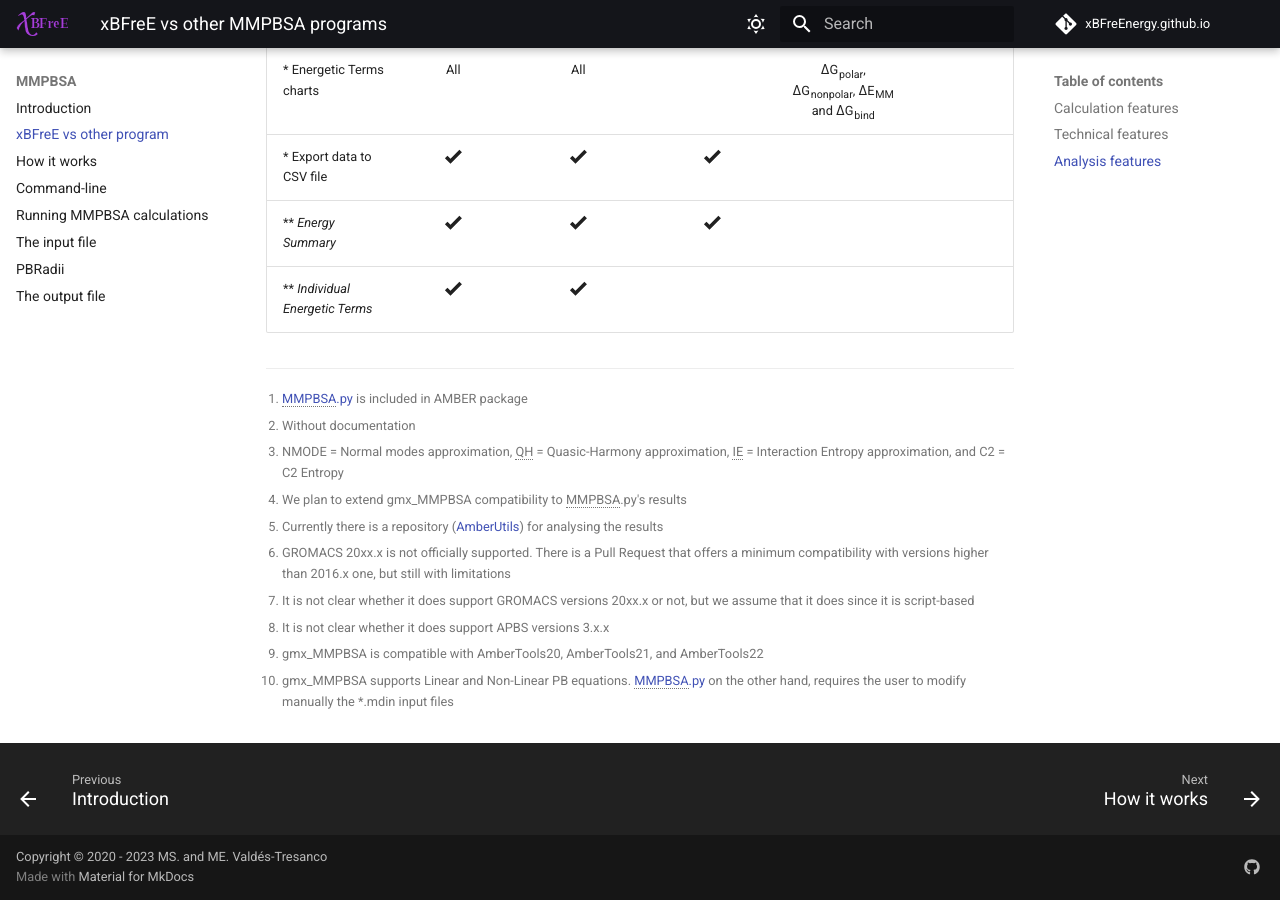
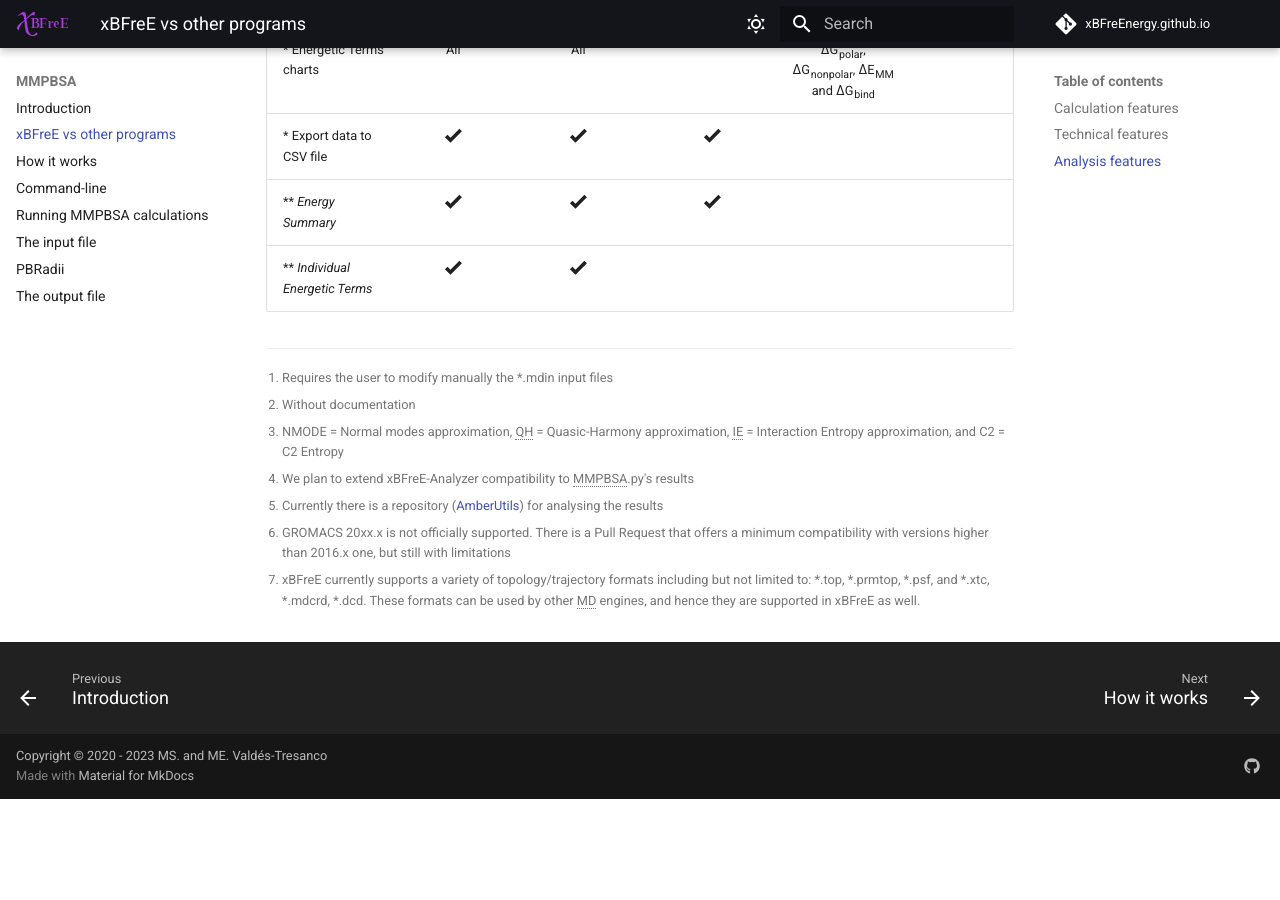
Before and after one commit to xBFreEnergy/xBFreE, an MkDocs documentation site: the page built from docs/mmpbsa/versus.md, in a window 1280 px wide and 900 px high, scrolled down 2379 px. Built offline with MkDocs 1.6.1 and Material for MkDocs 9.7.7, drawn with Linux system fonts in a browser that asks for light colours; the version menu is left out; after the commit the page ends 3178 px from its top, so only the background shows below that; some of the changed text lies outside the part shown.

Commit message:
polishing versus.md

```diff
--- a/docs/mmpbsa/versus.md
+++ b/docs/mmpbsa/versus.md
@@ -1,79 +1,76 @@
 ---
 template: main.html
-title: xBFreE vs other MMPBSA programs
+title: xBFreE vs other programs
 ---
 
-# Comparison of **xBFreE** vs other MMPBSA programs
+# Comparison of **xBFreE** vs other programs
 This comparison is based on the documentation of the different programs
 
+
 ### Calculation features
-| Feature                      |                **xBFreE**                 |              [gmx_MMPBSA][3]              |              MMPBSA.py [^1]               |                 [g_mmpbsa][1]                  |  CaFe   |
-|:-----------------------------|:-----------------------------------------:|:-----------------------------------------:|:-----------------------------------------:|:----------------------------------------------:|:-------:|
-| **Binding free energies**    |                 PB and GB                 |                 PB and GB                 |                 PB and GB                 |                       PB                       |   PB    |
-| * PB models                  |           Linear and Non-Linear           |           Linear and Non-Linear           |         Linear and Non-Linear[^0]         |                    pending                     | pending |
-| * GB models                  |          1, 2, 5, 7, 8 and NSR6           |          1, 2, 5, 7, 8 and NSR6           |             1, 2, 5, 7 and 8              |                                                |         |
-| **Stability**                | :material-check-bold:{.scale_icon_medium} | :material-check-bold:{.scale_icon_medium} | :material-check-bold:{.scale_icon_medium} |                                                | pending |
-| **Alanine scanning**         | :material-check-bold:{.scale_icon_medium} | :material-check-bold:{.scale_icon_medium} | :material-check-bold:{.scale_icon_medium} | :material-check-bold:{.scale_icon_medium} [^2] | pending |
-| **Entropy corrections** [^3] |           NMODE, QH, IE, and C2           |           NMODE, QH, IE, and C2           |               NMODE and QH                |                                                | pending |
-| **Decomposition schemes**    |         Per-Residues and Per-Wise         |         Per-Residues and Per-Wise         |         Per-Residues and Per-Wise         |                  Per-Residues                  | pending |
-| **QM/MMGBSA**                | :material-check-bold:{.scale_icon_medium} | :material-check-bold:{.scale_icon_medium} | :material-check-bold:{.scale_icon_medium} |                                                | pending |
-| **MM/3D-RISM**               | :material-check-bold:{.scale_icon_medium} | :material-check-bold:{.scale_icon_medium} | :material-check-bold:{.scale_icon_medium} |                                                | pending |
-| **Support Membrane Protein** | :material-check-bold:{.scale_icon_medium} | :material-check-bold:{.scale_icon_medium} | :material-check-bold:{.scale_icon_medium} |                                                | pending |
-| **Approximations**           |                 ST and MT                 |                 ST and MT                 |                 ST and MT                 |                       ST                       | pending |
+| Feature                      |                [xBFreE][0]                |              [gmx_MMPBSA][1]              |              [MMPBSA.py][4]               |                 [g_mmpbsa][2]                  |       [CaFe][3]       |
+|:-----------------------------|:-----------------------------------------:|:-----------------------------------------:|:-----------------------------------------:|:----------------------------------------------:|:---------------------:|
+| **Binding free energies**    |                 PB and GB                 |                 PB and GB                 |                 PB and GB                 |                       PB                       |          PB           |
+| * PB models                  |           Linear and Non-Linear           |           Linear and Non-Linear           |         Linear and Non-Linear[^1]         |             Linear and Non-Linear              | Linear and Non-Linear |
+| * GB models                  |          1, 2, 5, 7, 8 and NSR6           |          1, 2, 5, 7, 8 and NSR6           |             1, 2, 5, 7 and 8              |                                                |                       |
+| **Stability**                | :material-check-bold:{.scale_icon_medium} | :material-check-bold:{.scale_icon_medium} | :material-check-bold:{.scale_icon_medium} |                                                |                       |
+| **Alanine scanning**         | :material-check-bold:{.scale_icon_medium} | :material-check-bold:{.scale_icon_medium} | :material-check-bold:{.scale_icon_medium} | :material-check-bold:{.scale_icon_medium} [^2] |                       |
+| **Entropy corrections** [^3] |           NMODE, QH, IE, and C2           |           NMODE, QH, IE, and C2           |               NMODE and QH                |                                                |                       |
+| **Decomposition schemes**    |         Per-Residues and Per-Wise         |         Per-Residues and Per-Wise         |         Per-Residues and Per-Wise         |                  Per-Residues                  |                       |
+| **QM/MMGBSA**                | :material-check-bold:{.scale_icon_medium} | :material-check-bold:{.scale_icon_medium} | :material-check-bold:{.scale_icon_medium} |                                                |                       |
+| **MM/3D-RISM**               | :material-check-bold:{.scale_icon_medium} | :material-check-bold:{.scale_icon_medium} | :material-check-bold:{.scale_icon_medium} |                                                |                       |
+| **Support Membrane Protein** | :material-check-bold:{.scale_icon_medium} | :material-check-bold:{.scale_icon_medium} | :material-check-bold:{.scale_icon_medium} |                                                |                       |
+| **Approximations**           |                 ST and MT                 |                 ST and MT                 |                 ST and MT                 |                       ST                       |          ST           |
+
 
 ### Technical features
-| Feature                   |                **xBFreE**                 |              [gmx_MMPBSA][3]              |              MMPBSA.py [^1]               |        [g_mmpbsa][1]         | CaFE |
-|:--------------------------|:-----------------------------------------:|:-----------------------------------------:|:-----------------------------------------:|:----------------------------:|:----:|
-| **MD Program**            |       GROMACS, AMBER, NAMD, CHARMM        |                  GROMACS                  |                   AMBER                   |           GROMACS            | NAMD |
-| * GROMACS Version         |              5.x and 20xx.x               |            4.x, 5.x and 20xx.x            |                    ---                    |   4.x, 5.x and 2016+ [^6]    |      |
-| **Dependencies**          |              AmberTools20/21              |           AmberTools20/21 [^9]            |              AmberTools20/21              | APBS (1.2.x, 1.3.x or 1.4.x) |      |
-| **Parallel computation**  | :material-check-bold:{.scale_icon_medium} | :material-check-bold:{.scale_icon_medium} | :material-check-bold:{.scale_icon_medium} |       Depends on APBS        |      |
-| **Steps for:**            |                                           |                                           |                                           |                              |      |
-| * Calculation and Summary |                    One                    |                    One                    |                    One                    |           Multiple           |      |
-| * Analysis                |                    One                    |                    One                    |                 Multiple                  |           Multiple           |      |
-
-
+| Feature                   |                [xBFreE][0]                |              [gmx_MMPBSA][1]              |              [MMPBSA.py][4]               |        [g_mmpbsa][2]         |      [CaFe][3]      |
+|:--------------------------|:-----------------------------------------:|:-----------------------------------------:|:-----------------------------------------:|:----------------------------:|:-------------------:|
+| **MD Program**            |     GROMACS, AMBER, NAMD, CHARMM [^7]     |                  GROMACS                  |                   AMBER                   |           GROMACS            |     NAMD, AMBER     |
+| * GROMACS Version         |              5.x and 20xx.x               |            4.x, 5.x and 20xx.x            |                    ---                    |   4.x, 5.x and 2016+ [^6]    |                     |
+| **Dependencies**          |        AmberTools >=20 and Delphi         |              AmberTools >=20              |                AmberTools                 | APBS (1.2.x, 1.3.x or 1.4.x) | VMD, APBS or Delphi |
+| **Parallel computation**  | :material-check-bold:{.scale_icon_medium} | :material-check-bold:{.scale_icon_medium} | :material-check-bold:{.scale_icon_medium} |       Depends on APBS        |                     |
+| **Steps for:**            |                                           |                                           |                                           |                              |                     |
+| * Calculation and Summary |                    One                    |                    One                    |                    One                    |           Multiple           |         One         |
+| * Analysis                |                    One                    |                    One                    |                 Multiple                  |           Multiple           |      Multiple       |
 
 
 ## Analysis features
-Please, check the **xBFreE-Analyzer** documentation for more information
+Please, check the **xBFreE-Analyzer** documentation for more information.
 
-| Feature                         |                **xBFreE**                 |              [gmx_MMPBSA][3]              |              MMPBSA.py [^1]               |                [g_mmpbsa][1]                 |  CaFE   |
-|:--------------------------------|:-----------------------------------------:|:-----------------------------------------:|:-----------------------------------------:|:--------------------------------------------:|:-------:|
-| **API**                         | :material-check-bold:{.scale_icon_medium} | :material-check-bold:{.scale_icon_medium} | :material-check-bold:{.scale_icon_medium} |                                              | pending |
-| **Analyzer Tool**               | :material-check-bold:{.scale_icon_medium} | :material-check-bold:{.scale_icon_medium} |                   [^4]                    |                                              |         |
-| * Multiple systems at same time | :material-check-bold:{.scale_icon_medium} | :material-check-bold:{.scale_icon_medium} |                                           |                                              |         |
-| * Correlation between systems   | :material-check-bold:{.scale_icon_medium} | :material-check-bold:{.scale_icon_medium} |                                           |  :material-check-bold:{.scale_icon_medium}   |         |
-| * Per-residue energies to PDB   | :material-check-bold:{.scale_icon_medium} | :material-check-bold:{.scale_icon_medium} |                                           |  :material-check-bold:{.scale_icon_medium}   |         |
-| * Interactive visualization     | :material-check-bold:{.scale_icon_medium} | :material-check-bold:{.scale_icon_medium} |                                           |                                              |         |
-| ** _3D Molecular Visualization_ |                   PyMOL                   |                   PyMOL                   |                                           |                                              |         |
-| ** _Interactive Charts_         | :material-check-bold:{.scale_icon_medium} | :material-check-bold:{.scale_icon_medium} |                                           |                 static image                 |         |
-| * Plotting tool                 |              xBFreE-Analyzer              |              gmx_MMPBSA_ana               |       API and graphics library [^5]       |                internal tools                |         |
-| * Energetic Terms charts        |                    All                    |                    All                    |                                           | ΔG~polar~, ΔG~nonpolar~, ΔE~MM~ and ΔG~bind~ |         |
-| * Export data to CSV file       | :material-check-bold:{.scale_icon_medium} | :material-check-bold:{.scale_icon_medium} | :material-check-bold:{.scale_icon_medium} |                                              |         |
-| ** _Energy Summary_             | :material-check-bold:{.scale_icon_medium} | :material-check-bold:{.scale_icon_medium} | :material-check-bold:{.scale_icon_medium} |                                              |         |
-| ** _Individual Energetic Terms_ | :material-check-bold:{.scale_icon_medium} | :material-check-bold:{.scale_icon_medium} |                                           |                                              |         |
+| Feature                         |                [xBFreE][0]                |              [gmx_MMPBSA][1]              |              [MMPBSA.py][4]               |                [g_mmpbsa][2]                 | [CaFe][3] |
+|:--------------------------------|:-----------------------------------------:|:-----------------------------------------:|:-----------------------------------------:|:--------------------------------------------:|:---------:|
+| **API**                         | :material-check-bold:{.scale_icon_medium} | :material-check-bold:{.scale_icon_medium} | :material-check-bold:{.scale_icon_medium} |                                              |           |
+| **Analyzer Tool**               | :material-check-bold:{.scale_icon_medium} | :material-check-bold:{.scale_icon_medium} |                   [^4]                    |                                              |           |
+| * Multiple systems at same time | :material-check-bold:{.scale_icon_medium} | :material-check-bold:{.scale_icon_medium} |                                           |                                              |           |
+| * Correlation between systems   | :material-check-bold:{.scale_icon_medium} | :material-check-bold:{.scale_icon_medium} |                                           |  :material-check-bold:{.scale_icon_medium}   |           |
+| * Per-residue energies to PDB   | :material-check-bold:{.scale_icon_medium} | :material-check-bold:{.scale_icon_medium} |                                           |  :material-check-bold:{.scale_icon_medium}   |           |
+| * Interactive visualization     | :material-check-bold:{.scale_icon_medium} | :material-check-bold:{.scale_icon_medium} |                                           |                                              |           |
+| ** _3D Molecular Visualization_ |                   PyMOL                   |                   PyMOL                   |                                           |                                              |           |
+| ** _Interactive Charts_         | :material-check-bold:{.scale_icon_medium} | :material-check-bold:{.scale_icon_medium} |                                           |                 static image                 |           |
+| * Plotting tool                 |              xBFreE-Analyzer              |              gmx_MMPBSA_ana               |       API and graphics library [^5]       |                internal tools                |           |
+| * Energetic Terms charts        |                    All                    |                    All                    |                                           | ΔG~polar~, ΔG~nonpolar~, ΔE~MM~ and ΔG~bind~ |           |
+| * Export data to CSV file       | :material-check-bold:{.scale_icon_medium} | :material-check-bold:{.scale_icon_medium} | :material-check-bold:{.scale_icon_medium} |                                              |           |
+| ** _Energy Summary_             | :material-check-bold:{.scale_icon_medium} | :material-check-bold:{.scale_icon_medium} | :material-check-bold:{.scale_icon_medium} |                                              |           |
+| ** _Individual Energetic Terms_ | :material-check-bold:{.scale_icon_medium} | :material-check-bold:{.scale_icon_medium} |                                           |                                              |           |
 
 
-
-  [^1]: [MMPBSA.py][4] is included in AMBER package
+  [^1]: Requires the user to modify manually the *.mdin input files
   [^2]: Without documentation
   [^3]: NMODE = Normal modes approximation, QH = Quasic-Harmony approximation, IE = Interaction Entropy
 approximation, and C2 = C2 Entropy
-  [^4]: We plan to extend gmx_MMPBSA compatibility to MMPBSA.py's results
+  [^4]: We plan to extend xBFreE-Analyzer compatibility to MMPBSA.py's results
   [^5]: Currently there is a repository ([AmberUtils][5]) for analysing the results
   [^6]: GROMACS 20xx.x is not officially supported. There is a Pull Request that offers a minimum compatibility
 with versions higher than 2016.x one, but still with limitations
-  [^7]: It is not clear whether it does support GROMACS versions 20xx.x or not, but we assume that it does since
-it is script-based
-  [^8]: It is not clear whether it does support APBS versions 3.x.x
-  [^9]: gmx_MMPBSA is compatible with AmberTools20, AmberTools21, and AmberTools22
-  [^0]: gmx_MMPBSA supports Linear and Non-Linear PB equations. [MMPBSA.py][4] on the other hand, requires the user to
-modify manually the *.mdin input files
+  [^7]: xBFreE currently supports a variety of topology/trajectory formats including but not limited to: *.top, *.prmtop,
+  *.psf, and *.xtc, *.mdcrd, *.dcd. These formats can be used by other MD engines, and hence they are supported in xBFreE
+  as well.
 
 
-  [1]: https://github.com/RashmiKumari/g_mmpbsa
-  [2]: https://github.com/aspitaleri/gmxpbsa
-  [3]: https://github.com/Valdes-Tresanco-MS/gmx_MMPBSA
+  [0]: https://github.com/xBFreEnergy/xBFreE
+  [1]: https://github.com/Valdes-Tresanco-MS/gmx_MMPBSA
+  [2]: https://github.com/RashmiKumari/g_mmpbsa
+  [3]: https://github.com/huiliucode/cafe_plugin
   [4]: https://ambermd.org/doc12/Amber21.pdf#chapter.36
   [5]: https://github.com/williamdlees/AmberUtils
--- a/mkdocs.yml
+++ b/mkdocs.yml
@@ -193,7 +193,7 @@
     - Command-line: getting-started/command-line.md
   - MMPBSA:
       - Introduction: mmpbsa/introduction.md
-      - xBFreE vs other program: mmpbsa/versus.md
+      - xBFreE vs other programs: mmpbsa/versus.md
       - How it works: mmpbsa/howworks.md
       - Command-line: mmpbsa/command-line.md
       - Running MMPBSA calculations: mmpbsa/running_mmpbsa.md
```
